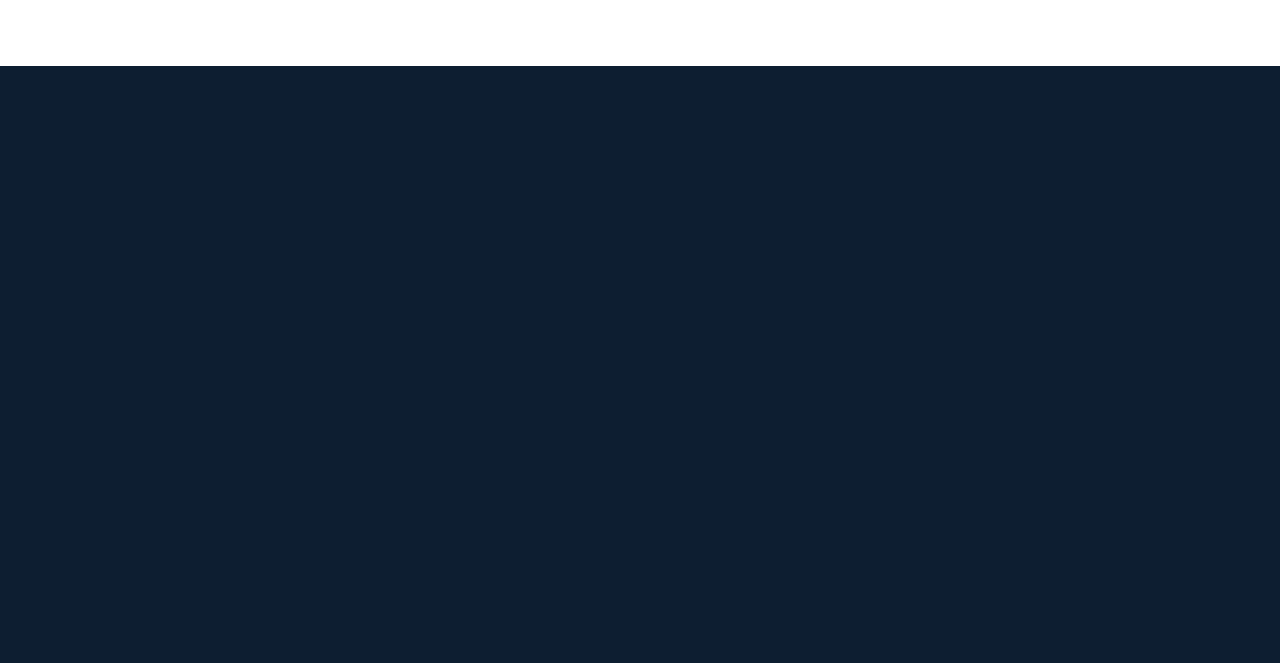
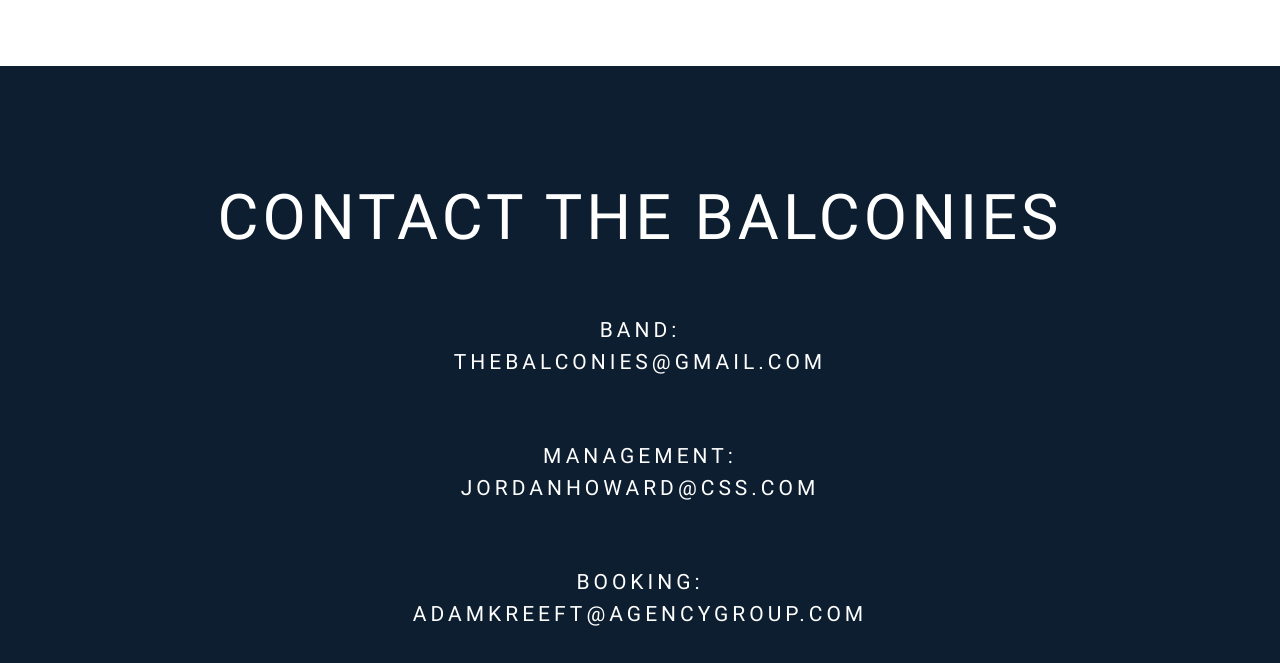
Before and after one commit to DrewHewson/DrewHewson.github.io, a website: page index.html in a window 1280 px wide. Shown: the part 2005-2668 px from the top of the page. Drawn offline with nearby package versions, Linux system fonts and the light colour scheme; a script that the page names is missing; a web font is replaced by a local one.

Commit message:
contacts again

```diff
--- a/css/style.css
+++ b/css/style.css
@@ -210,5 +210,27 @@ font-size: 1.4em;
 line-height: 1.5em;
 color: rgba(27, 30, 45, 0.87);
 
+}
+
+
+.contact-info  {
+text-align: center;
+position: relative;
+display: block;
+width: 100%;
+height: auto;
+text-transform: uppercase;
+letter-spacing: 4px;
+font-size: 1.4em;
+line-height: 1.5em;
+color: rgba(27, 30, 45, 0.87);
 
 }
+
+.contact-text  {
+
+ margin-top: 0px;
+ margin-bottom: 0px;
+ color: white;
+
+}
--- a/index.html
+++ b/index.html
@@ -105,12 +105,25 @@
         <li><a href="https://instagram.com/#" class="btn-social btn-outline" title="Facebook"><i class="ion ion-social-facebook"></i></a>
         </li>
       </ul>
-
       </div>
 
+      <div class="contact-info">
+
+          <h1 class="contact-text">Contact The Balconies</h1>
+          <br></br>
+
+         <p class="contact-text">Band:<br> <a class="contact-text" href="mailto:thebalconies@gmail.com">thebalconies@gmail.com</a></p>
+         <br></br>
+        <p class="contact-text">Management:<br> <a class="contact-text" href="mailto:jordanhoward@css.com">jordanhoward@css.com</a></p>
+        <br></br>
+        <p class="contact-text">Booking:<br> <a class="contact-text" href="mailto:adamkreeft@agencygroup.com">adamkreeft@agencygroup.com</a></p>
+
+        </div>
       </div>
 
     </div>
+
+  </div>
 
   <!--  Scripts-->
 
```
